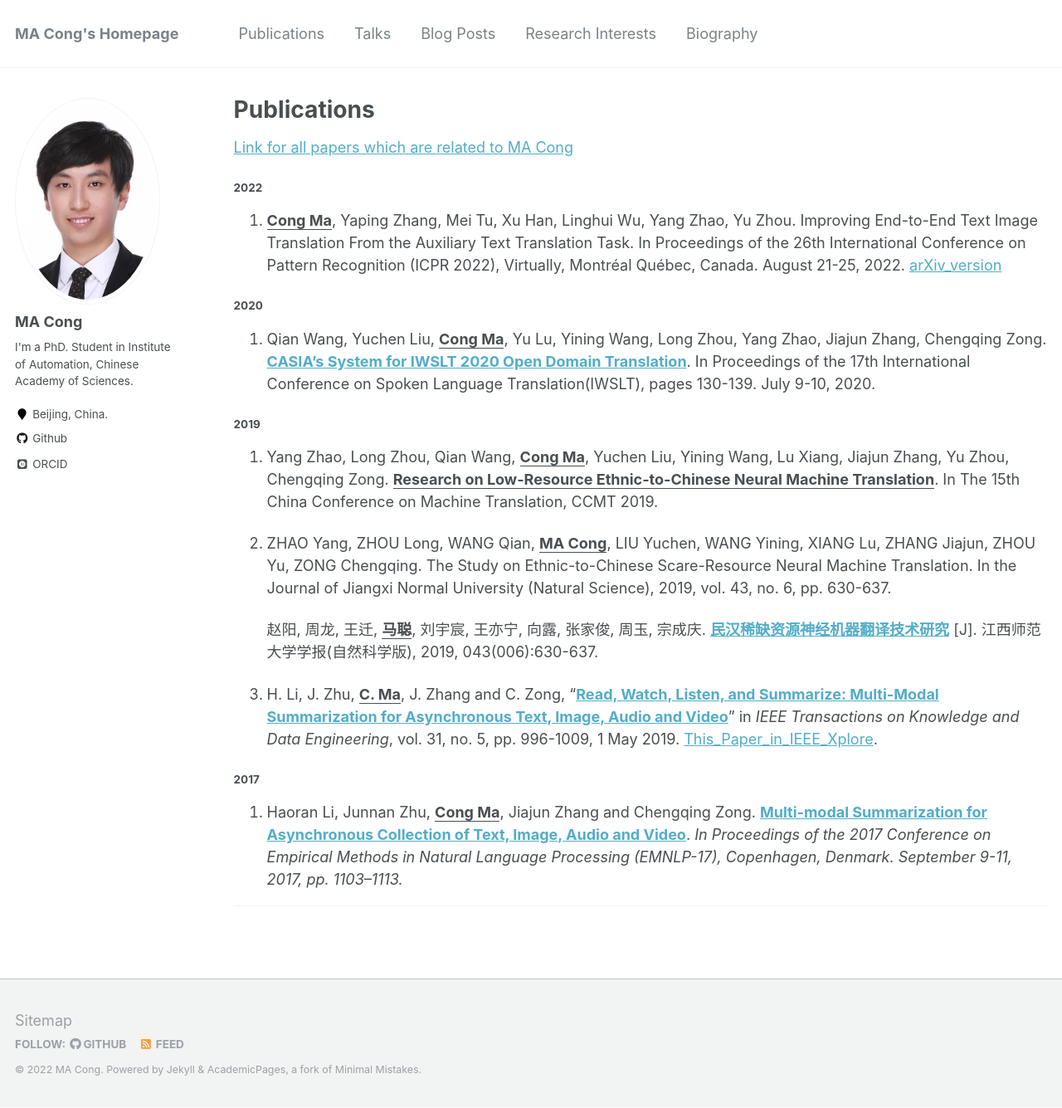
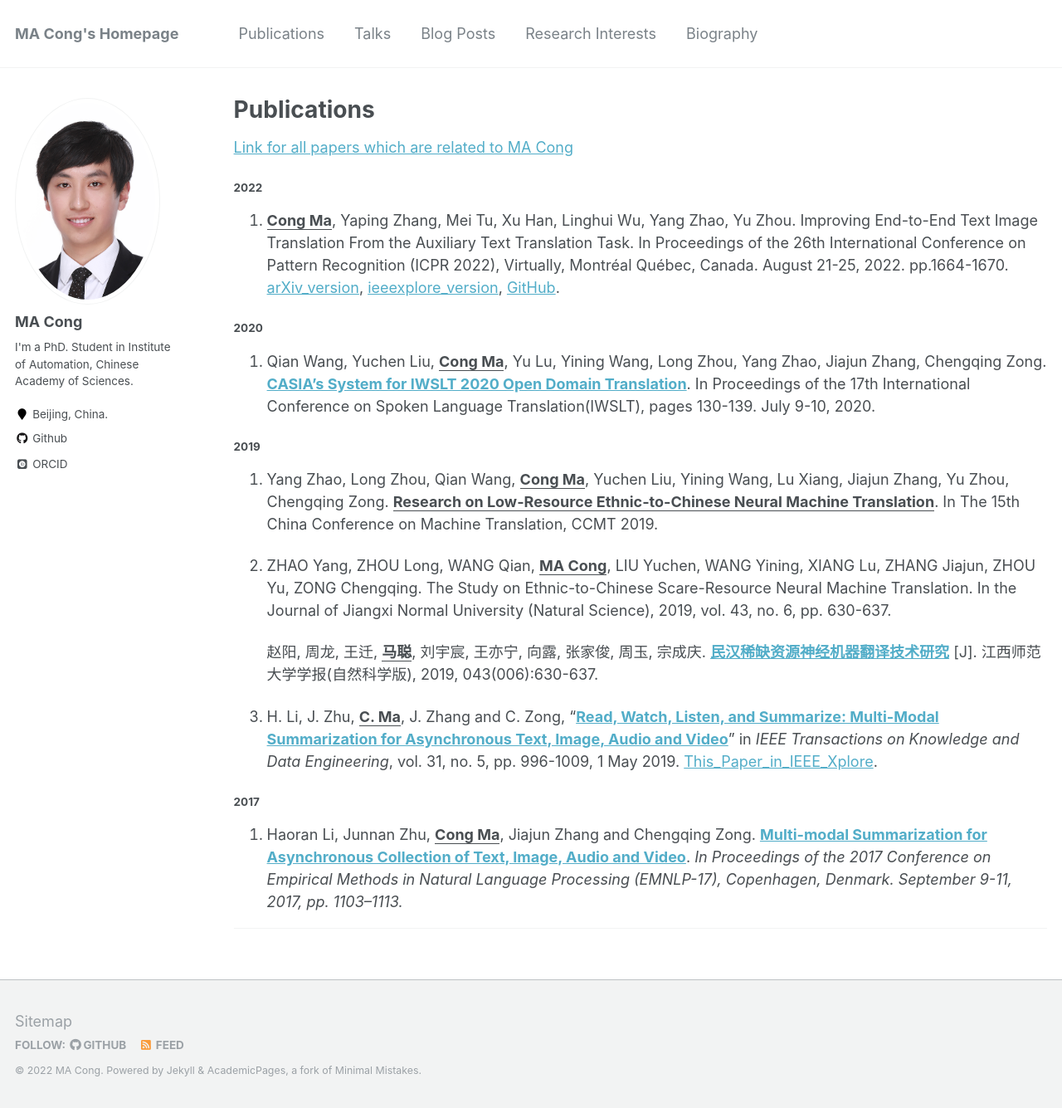
Before and after one commit to EriCongMa/ericongma.github.io, a Jekyll site: the page built from _pages/publications.md, in a window 1280 px wide and 1335 px high. Shown: the whole window at 83% size. Built offline with Jekyll 4.4.1, drawn with Linux system fonts in a browser that asks for light colours; some web fonts are replaced.

Commit message:
macong:2022-12-10_11:36:10

```diff
--- a/_pages/publications.md
+++ b/_pages/publications.md
@@ -21,7 +21,7 @@ author_profile: true
 
 #### 2022
 
-1. **<u>Cong Ma</u>**, Yaping Zhang, Mei Tu, Xu Han, Linghui Wu, Yang Zhao, Yu Zhou. Improving End-to-End Text Image Translation From the Auxiliary Text Translation Task. In Proceedings of the 26th International Conference on Pattern Recognition (ICPR 2022), Virtually, Montréal Québec, Canada. August 21-25, 2022. [arXiv_version](http://arxiv.org/abs/2210.03887)
+1. **<u>Cong Ma</u>**, Yaping Zhang, Mei Tu, Xu Han, Linghui Wu, Yang Zhao, Yu Zhou. Improving End-to-End Text Image Translation From the Auxiliary Text Translation Task. In Proceedings of the 26th International Conference on Pattern Recognition (ICPR 2022), Virtually, Montréal Québec, Canada. August 21-25, 2022. pp.1664-1670. [arXiv_version](http://arxiv.org/abs/2210.03887), [ieeexplore_version](https://ieeexplore.ieee.org/document/9956695/), [GitHub](https://github.com/EriCongMa/E2E_TIT_With_MT).
 
 
 
```
Also changed, not shown: 13 other files.
